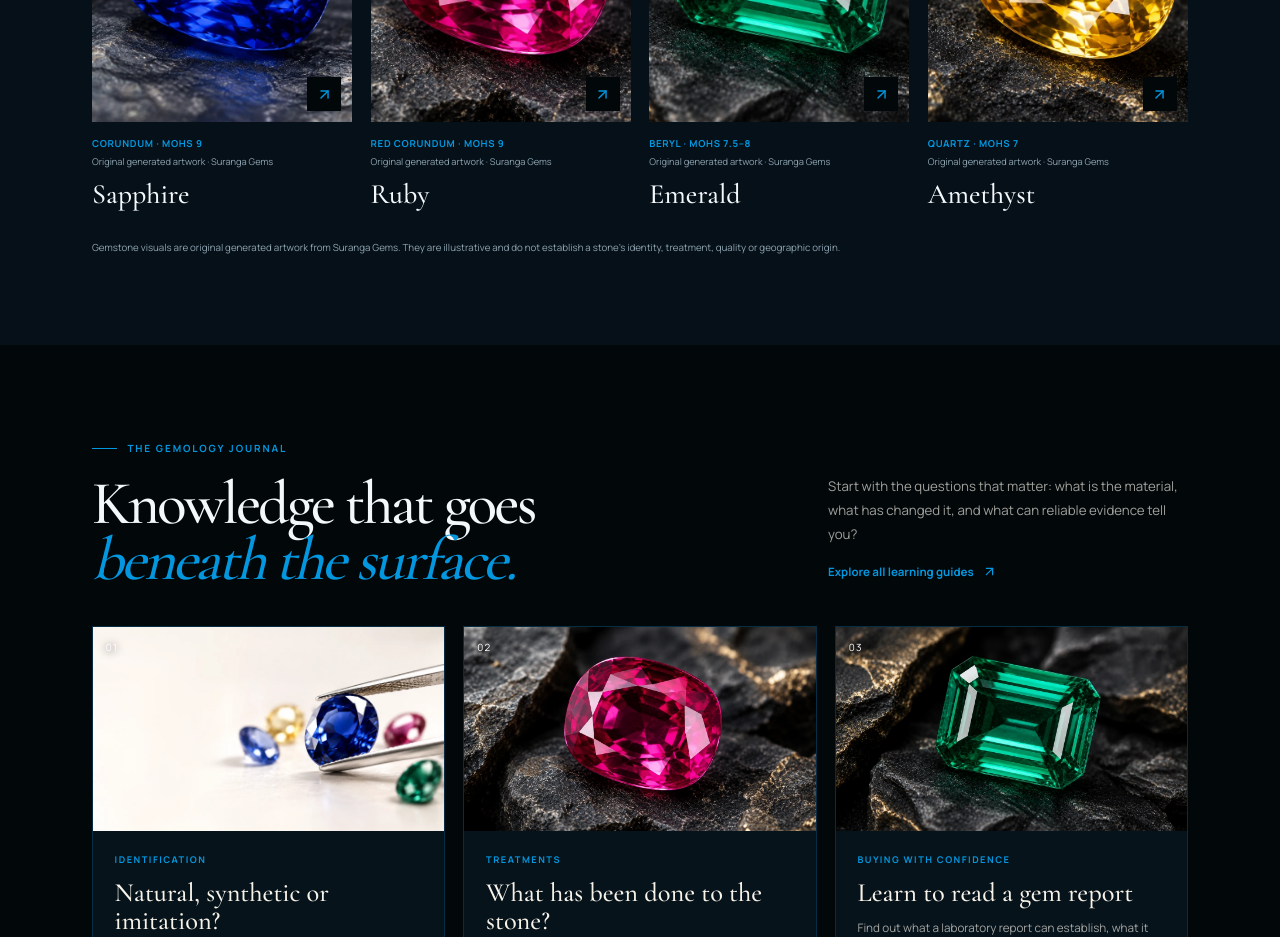
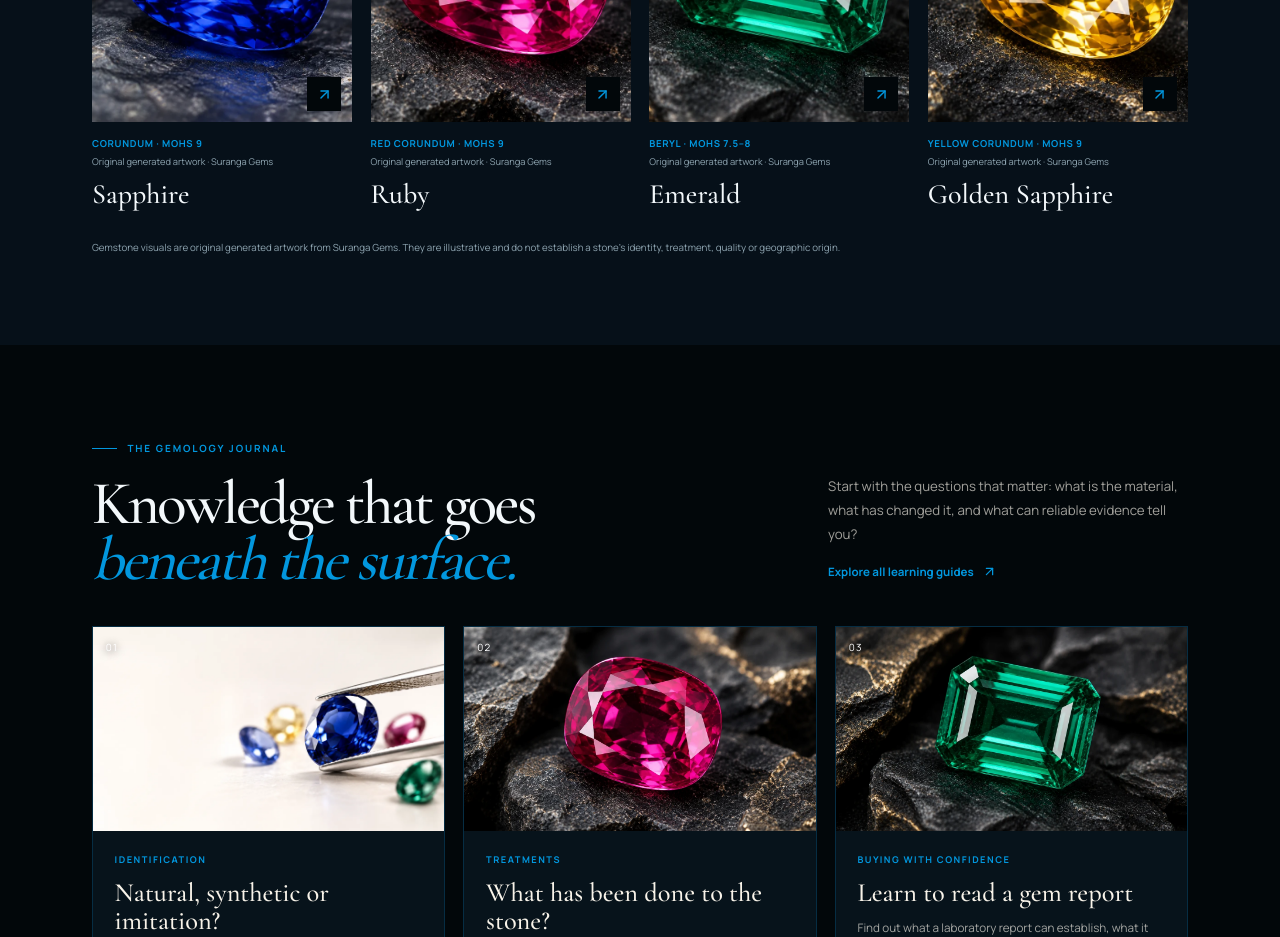
Before and after one commit to LinukaBandara/GemologyX, a Next.js app: page / in a window 1280 px wide. Shown: the part 1300-2237 px from the top of the page. Built offline with nearby package versions, Linux system fonts and the light colour scheme.

Commit message:
Fix generated artwork labels and golden sapphire profile link

```diff
--- a/src/app/page.tsx
+++ b/src/app/page.tsx
@@ -56,11 +56,11 @@ const gemstoneCards = [
     className: "gx-home-gem-emerald",
   },
   {
-    name: "Amethyst",
-    note: "Quartz · Mohs 7",
-    href: "/gemstones/amethyst",
+    name: "Golden Sapphire",
+    note: "Yellow corundum · Mohs 9",
+    href: "/gemstones/sapphire",
     image: "/images/suranga/gold-gem.svg",
-    alt: "Original generated golden gemstone artwork from Suranga Gems",
+    alt: "Original generated golden-yellow sapphire artwork from Suranga Gems",
     caption: "Original generated artwork · Suranga Gems",
     className: "gx-home-gem-amethyst",
   },
@@ -75,7 +75,7 @@ const learningCards = [
       "Understand the differences between geological origin, laboratory growth and look-alike materials—and why appearance alone is not enough.",
     href: "/learn/natural-vs-synthetic-gemstones",
     image: "/images/suranga/hero-gems.svg",
-    alt: "Rough sapphire crystals from the Smithsonian collection, Montana, USA",
+    alt: "Original generated gemstone artwork from Suranga Gems",
     credit: "Original generated artwork · Suranga Gems",
   },
   {
```
